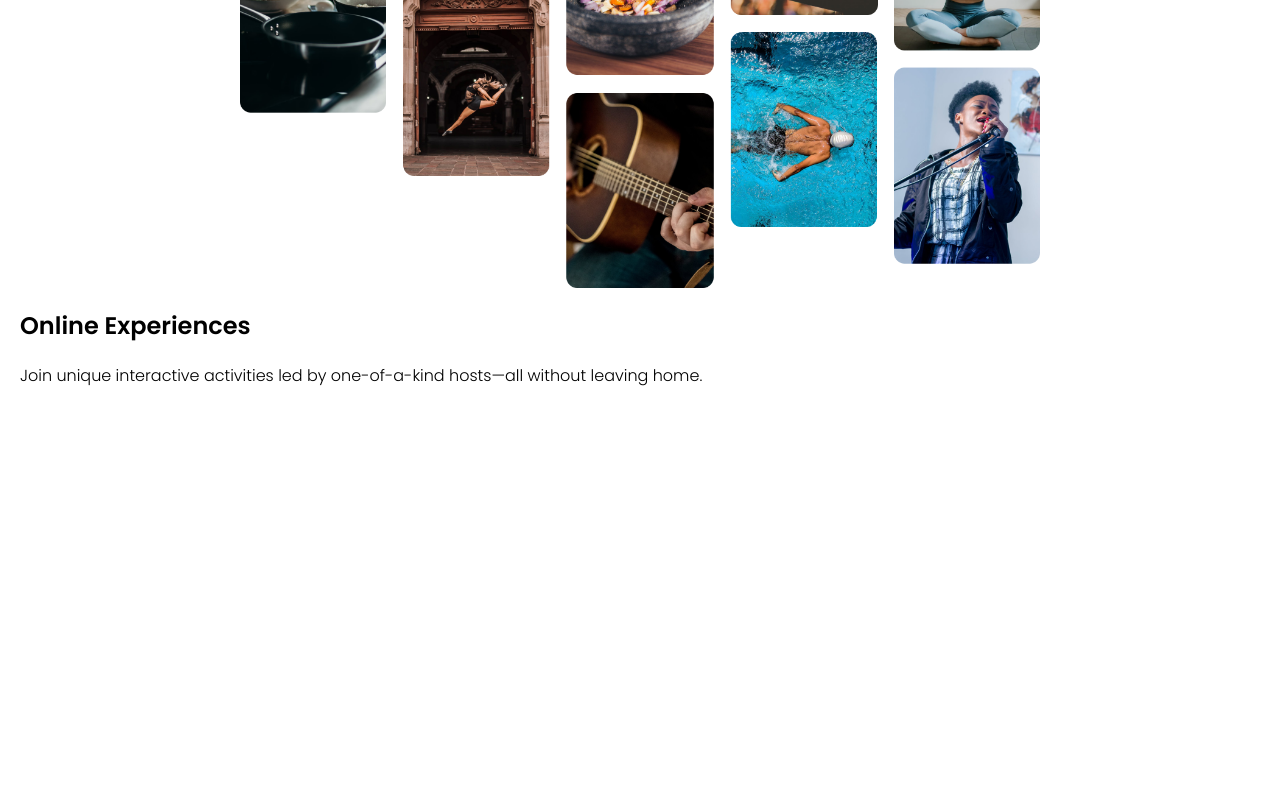
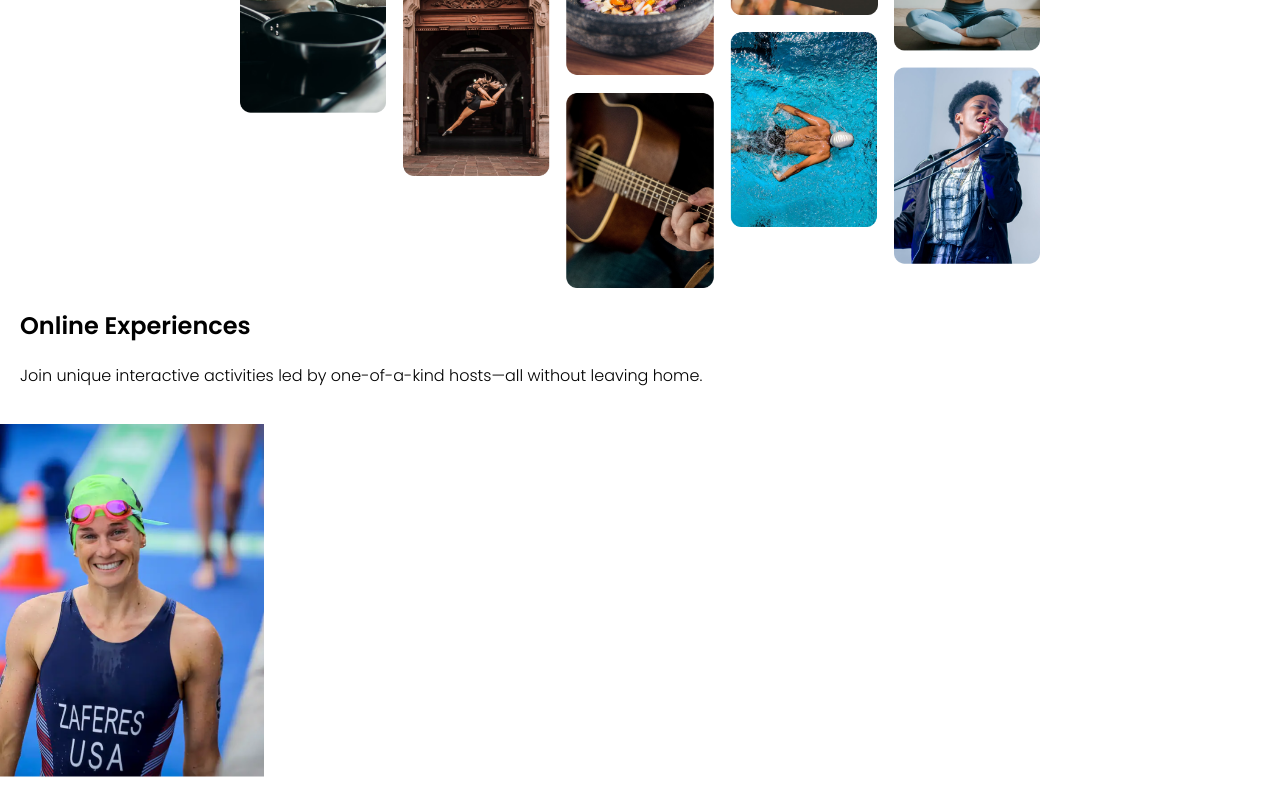
Before and after one commit to Elikibs/airbnb-experience, a React (Vite) app: page / in a window 1280 px wide. Shown: the part 271-1071 px from the top of the page. Before the commit the page ends 800 px from the top, so only its background shows below. Built offline with nearby package versions, Linux system fonts and the light colour scheme.

Commit message:
Rendered the Card component

```diff
--- a/src/components/App.jsx
+++ b/src/components/App.jsx
@@ -1,3 +1,4 @@
+import Card from "./Card"
 import Hero from "./Hero"
 import Navbar from "./Navbar"
 
@@ -6,6 +7,7 @@ function App() {
     <>
       <Navbar />
       <Hero />
+      <Card />
     </>
   )
 }
--- a/src/components/Card.jsx
+++ b/src/components/Card.jsx
@@ -1,7 +1,14 @@
+import katieimage from "../images/katie-zaferes.png"
+
 function Card (){
     return (
         <div>
-
+            <img src={katieimage} alt="" />
+            <p></p>
+            <p></p>
+            <p></p>
         </div>
     )
 }
+
+export default Card;
```
